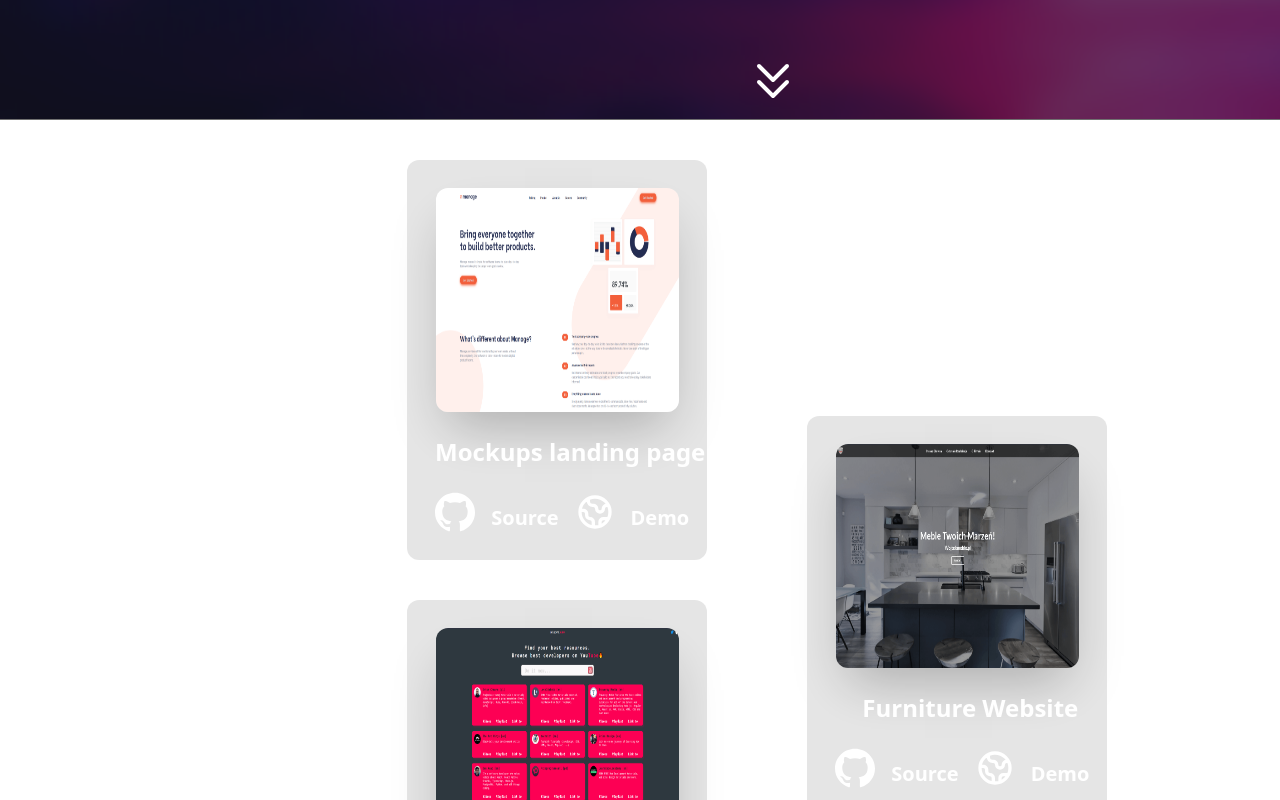
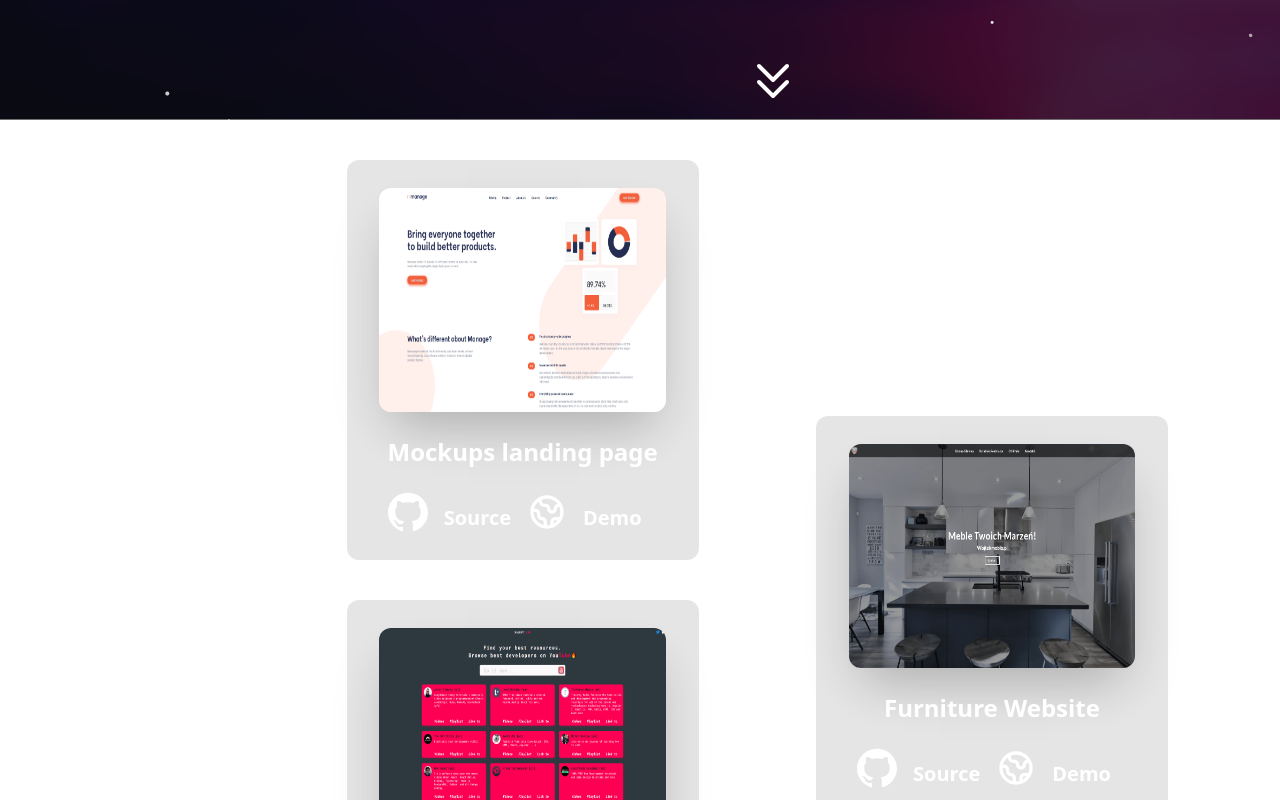
Before and after one commit to BerryTheDeveloper/Old-Portfolio, a React (Create React App) app: page / in a window 1280 px wide. Shown: the part 680-1480 px from the top of the page. Built offline with nearby package versions, Linux system fonts and the light colour scheme; what tailwindcss-filters would draw is missing.

Commit message:
add particles

```diff
--- a/src/App.js
+++ b/src/App.js
@@ -5,7 +5,6 @@ import Content from "./components/Content";
 function App() {
     return (
         <>
-            {/* <div className="bg-black bg-opacity-50 backdrop-blur z-10"> */}
             <div className="w-11/12 m-auto z-20 relative">
                 <LanguageIcons />
                 <div className="w-full m-auto flex">
@@ -13,9 +12,7 @@ function App() {
                     <Content />
                 </div>
             </div>
-            <div className="bg-image-3 bg-cover bg-center fixed inset-0 bg-no-repeat ">
-                {/* </div> */}
-            </div>
+            <div className="bg-image-4 bg-cover bg-center fixed inset-0 bg-no-repeat "></div>
         </>
     );
 }
--- a/src/components/Card.js
+++ b/src/components/Card.js
@@ -11,7 +11,7 @@ const Card = ({ source, title, git, site }) => {
                 alt={`${title}`}
             />
             <div className="flex flex-col flex-wrap justify-center items-center">
-                <p className="h-max text-white font-bold text-xl md:text-2xl w-max">
+                <p className="h-max text-center text-white font-bold text-xl md:text-2xl">
                     {title}
                 </p>
                 <div className="flex w-max h-max m-6 text-white text-xl font-semibold justify-center items-center">
--- a/src/components/Cards.js
+++ b/src/components/Cards.js
@@ -9,8 +9,8 @@ import RPSGame from "../images/Projects/RPSGame.png";
 
 const Cards = () => {
     return (
-        <div className="w-full flex" id="Projects">
-            <div className="flex flex-col lg:flex-row flex-wrap m-auto">
+        <div className="w-full flex z-10 realtive" id="Projects">
+            <div className="w-full flex flex-col lg:flex-row flex-wrap m-auto">
                 <div className="lg:w-1/2 flex justify-center flex-col">
                     <Card
                         source={landingPage}
--- a/src/components/ParticlesComp.js
+++ b/src/components/ParticlesComp.js
@@ -4,7 +4,7 @@ const ParticlesComp = () => {
     return (
         <Particles
             id="tsparticles"
-            className="w-full absolute inset-0 hidden"
+            className="w-full absolute inset-0  z-0 "
             options={{
                 fpsLimit: 60,
                 interactivity: {
@@ -45,7 +45,7 @@ const ParticlesComp = () => {
                         value: "#fff",
                         animation: {
                             enable: true,
-                            speed: 4,
+                            speed: 2,
                             sync: false,
                         },
                     },
@@ -111,11 +111,11 @@ const ParticlesComp = () => {
                     number: {
                         density: {
                             enable: true,
-                            area: 800,
+                            area: 1000,
                             factor: 1000,
                         },
                         limit: 0,
-                        value: 100,
+                        value: 30,
                     },
                     opacity: {
                         random: {
@@ -127,7 +127,7 @@ const ParticlesComp = () => {
                             destroy: "none",
                             enable: true,
                             minimumValue: 0.3,
-                            speed: 0.5,
+                            speed: 0.3,
                             startValue: "random",
                             sync: false,
                         },
--- a/src/pages/Projects.js
+++ b/src/pages/Projects.js
@@ -1,10 +1,10 @@
-// import ParticlesComp from "../components/ParticlesComp";
+import ParticlesComp from "../components/ParticlesComp";
 import Cards from "../components/Cards";
 
 const Projects = () => {
     return (
         <div className=" w-full relative pt-10">
-            {/* <ParticlesComp /> */}
+            <ParticlesComp />
             <Cards />
         </div>
     );
--- a/tailwind.config.js
+++ b/tailwind.config.js
@@ -12,6 +12,7 @@ module.exports = {
                 image: "url('./images/bg.jpg')",
                 "image-2": "url('./images/bg2.jpg')",
                 "image-3": "url('./images/bg3.png')",
+                "image-4": "url('./images/bg4.png')",
             }),
             height: {
                 "85vh": "85vh",
```
Also changed, not shown: src/images/bg4.png (added).
